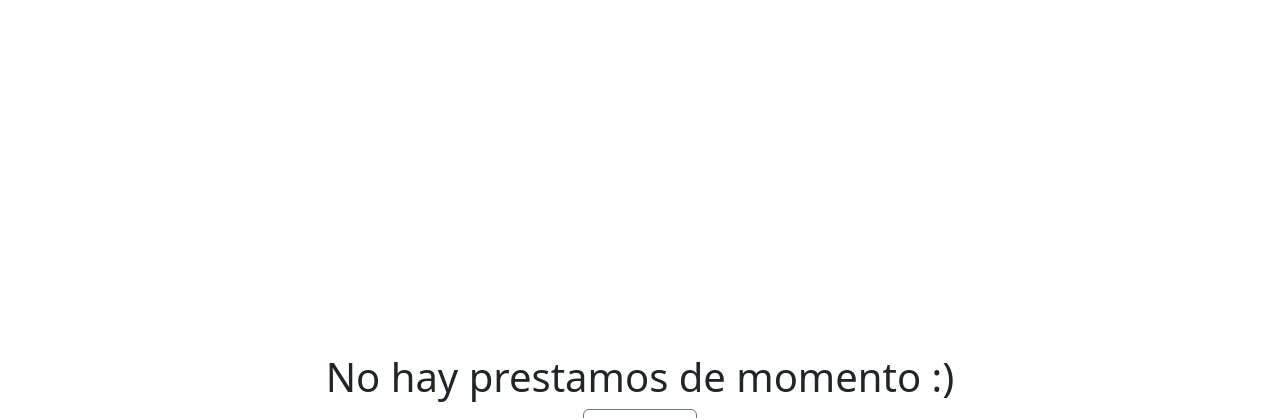
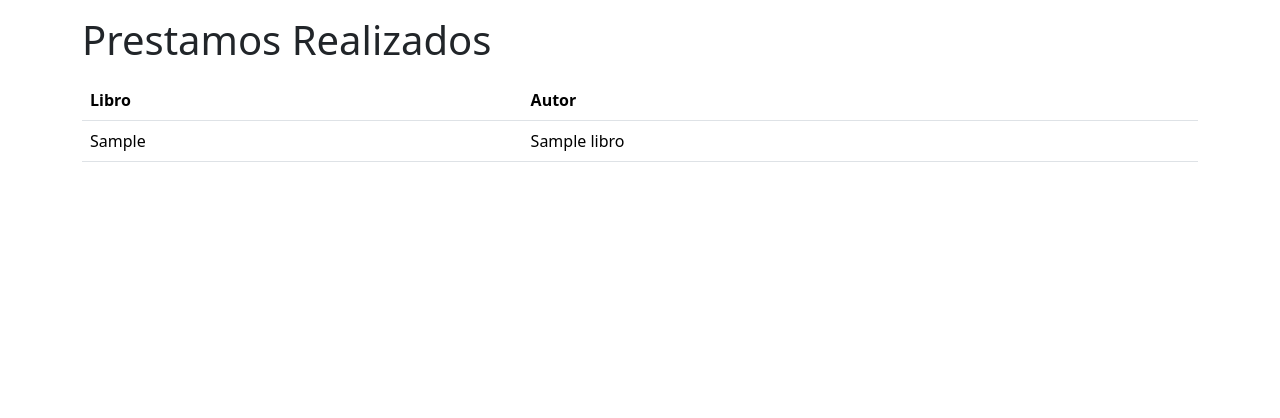
Before and after one commit to Nowht/DjangoBiblioteca, a Django app: page /prestados/ in a window 1280 px wide. Shown: the part 70-488 px from the top of the page. Run offline with Django 5.2, Linux system fonts and the light colour scheme; a user stored in the database is signed in; tables that the repository leaves empty hold one stand-in row (values such as "Sample post").

Commit message:
una variable mal escrita

```diff
--- a/app/templates/usuarios/librosprestados.html
+++ b/app/templates/usuarios/librosprestados.html
@@ -1,5 +1,5 @@
 {% extends "../landingPage/base.html" %} {% block content %}
-{% if libros %}
+{% if libro %}
 <div class="container">
     <h1 class="my-3">Prestamos Realizados</h1>
   <table class="table">
@@ -10,10 +10,10 @@
       </tr>
     </thead>
     <tbody>
-      {% for libro in libros %}
+      {% for libros in libro %}
       <tr>
-        <td>{{ libro.autor }}</td>
-        <td>{{ libro.titulo }}</td>
+        <td>{{ libros.autor }}</td>
+        <td>{{ libros.titulo }}</td>
       </tr>
       {% endfor %}
     </tbody>
```
